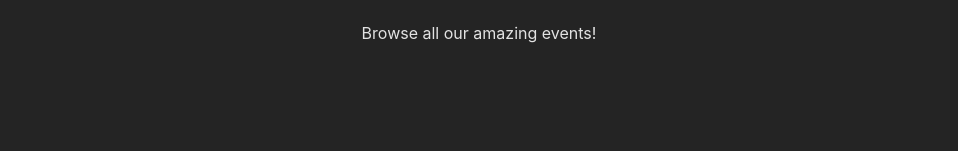
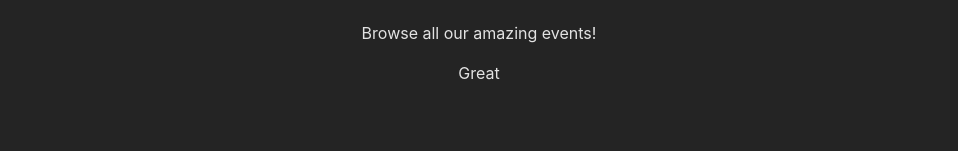
Before and after one commit to Zukhriddinbek-Code/react-authentication-tutorial, a React (Create React App) app: page / in a window 1280 px wide. Shown: the part 142-293 px from the top of the page, without its empty margins (161-1119 px from the left). Built offline with nearby package versions, Linux system fonts and the light colour scheme.

Commit message:
example commit

```diff
--- a/src/pages/Home.js
+++ b/src/pages/Home.js
@@ -1,9 +1,10 @@
-import PageContent from '../components/PageContent';
+import PageContent from "../components/PageContent";
 
 function HomePage() {
   return (
     <PageContent title="Welcome!">
       <p>Browse all our amazing events!</p>
+      <p>Great</p>
     </PageContent>
   );
 }
```
